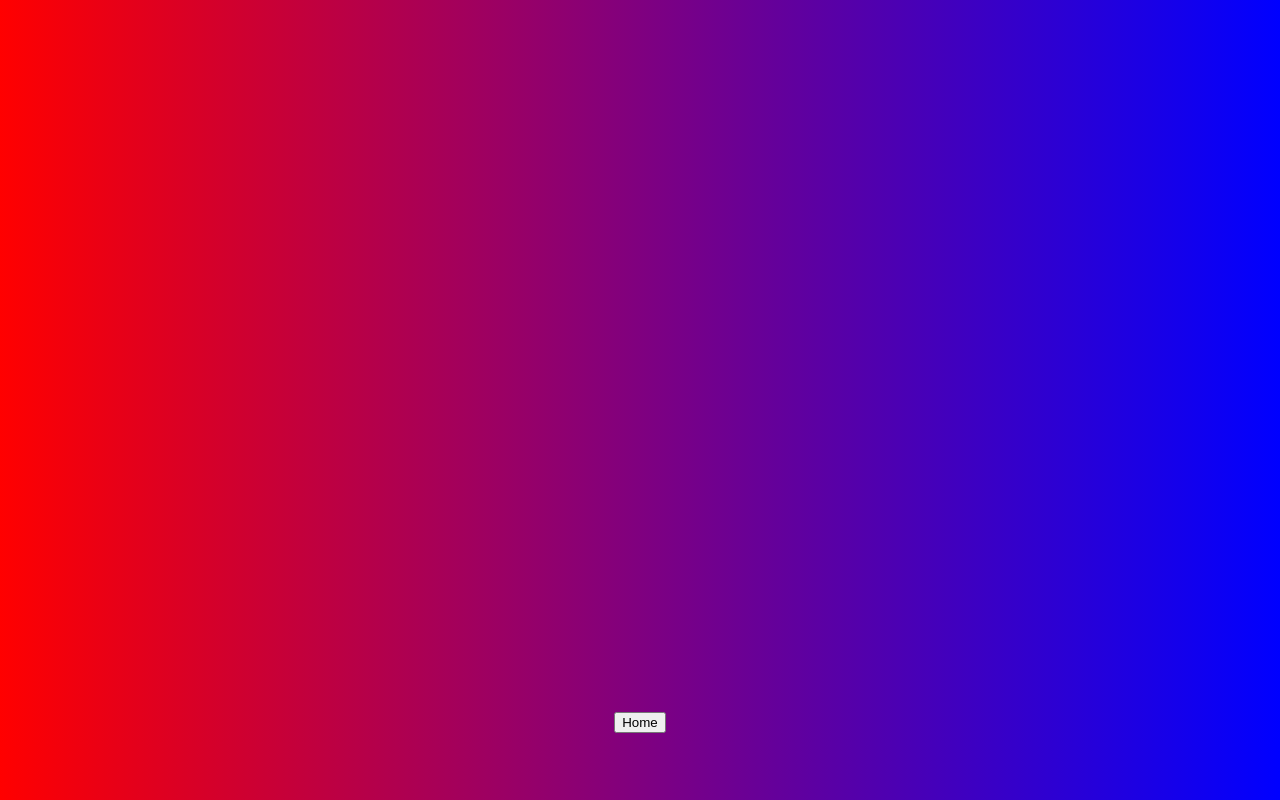
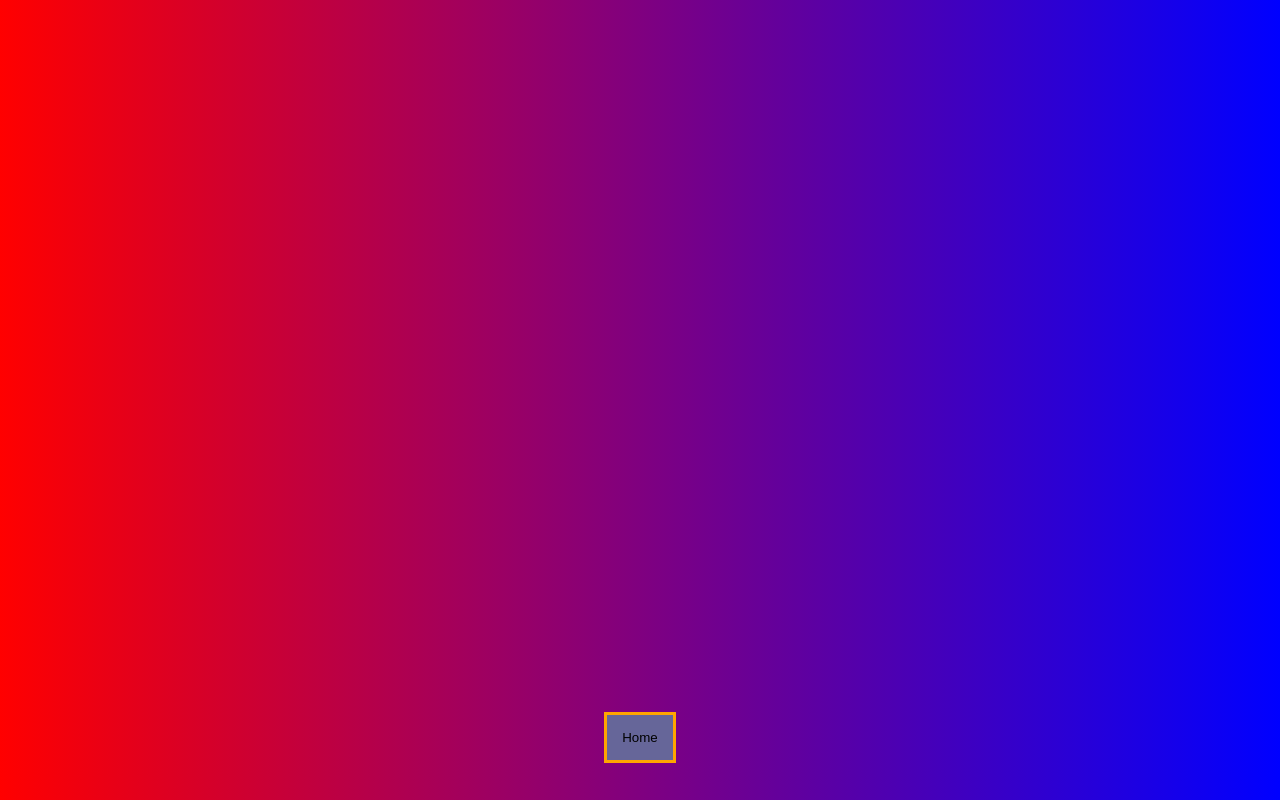
Before and after one commit to PugmanD/playfungames, a plain HTML site: page governor_of_poker.html in a window 1280 px wide. Drawn offline with Linux system fonts and the light colour scheme.

Commit message:
Update governor_of_poker.html

```diff
--- a/governor_of_poker.html
+++ b/governor_of_poker.html
@@ -6,12 +6,19 @@
 		text-align: center;
 		background-image: linear-gradient(to right, red, blue);
 		}
+			button{
+            		padding: 15px;
+           		background-color: #666699;
+            		border: solid;
+            		border-color: orange;
+            		cursor: pointer;
 		</style>
 	</head>
 	<body>
 	<object width="1280" height="700" title="Governor of Poker">
             <param name="movie" value="https://www.govofpoker.com/games/governor-of-poker-1.swf">
         </object>
+		<br>
 		<a href="idex.html"><button>Home</button></a>
 	</body>
 </html>
```
